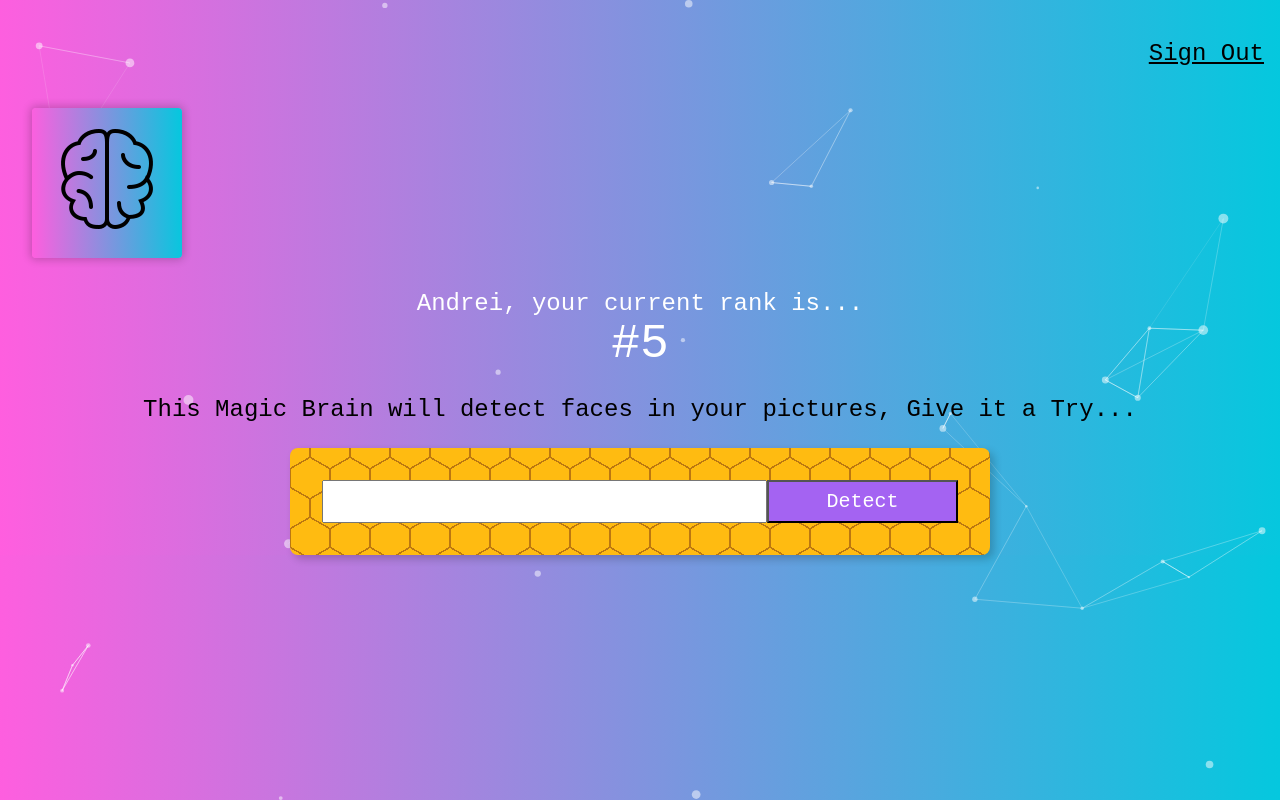
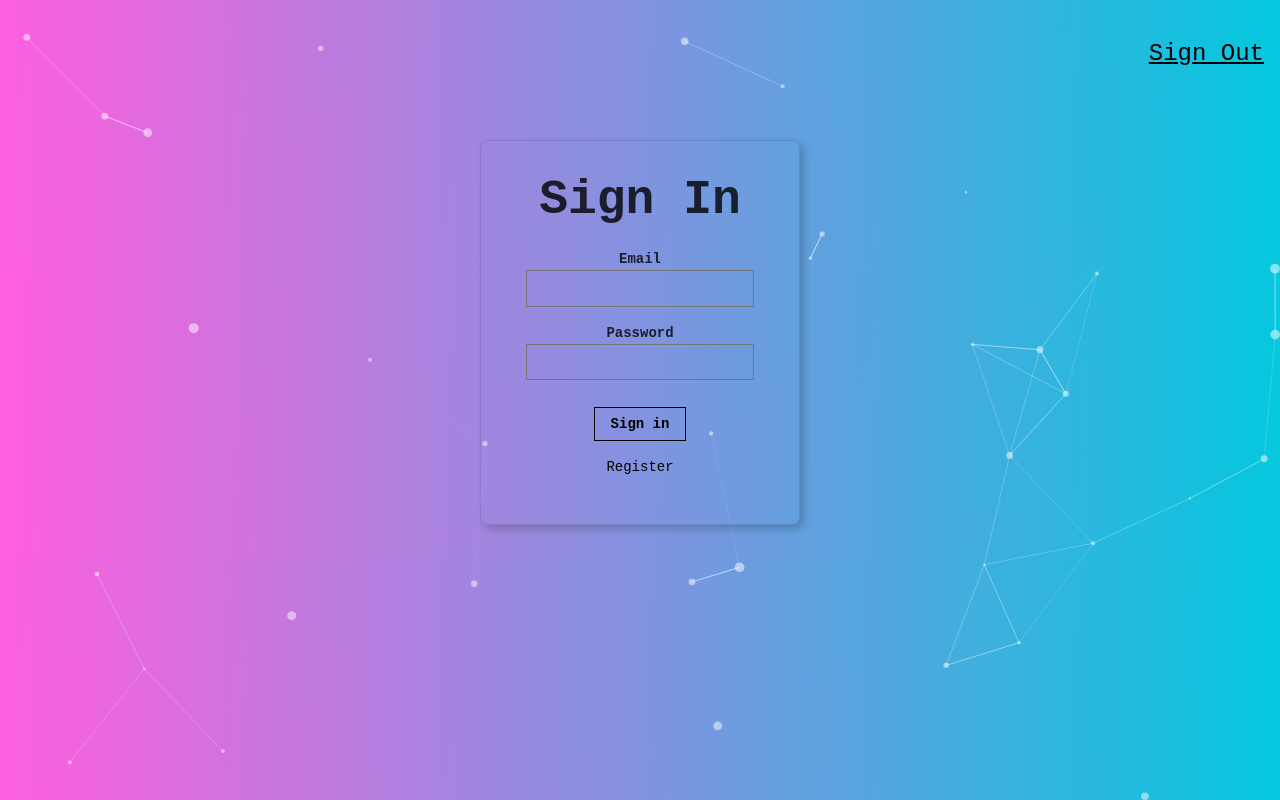
Before and after one commit to ras5014/facerecognizationbrain, a React (Create React App) app: page / in a window 1280 px wide. Built offline with nearby package versions, Linux system fonts and the light colour scheme; no server answers.

Commit message:
Added Signin and Register

```diff
--- a/src/App.js
+++ b/src/App.js
@@ -4,7 +4,8 @@
 import ImageLinkForm from "./components/imageLinkForm/ImageLinkForm";
 import Rank from "./components/rank/Rank";
 import FaceRecognition from "./components/faceRecognition/FaceRecognition";
-import Signup from "./components/signup/Signup";
+import Signin from "./components/signin/Signin";
+import Register from "./components/register/Register";
 
 import { useCallback, useEffect } from "react";
 import Particles from "react-tsparticles";
@@ -16,7 +17,7 @@
   const [input, setInput] = useState("");
   const [imageURL, setImageURL] = useState("");
   const [box, setBox] = useState({});
-
+  let [route, setRoute] = useState("signin");
 
   const handleApiCall = async () => {
     ///////////////////////////////////////////////////////////////////////////////////////////////////
@@ -80,6 +81,7 @@
   };
 
   useEffect(() => {
+    if (imageURL.length == 0) return;
     handleApiCall();
   }, [imageURL]);
 
@@ -119,6 +121,10 @@
     await console.log(container);
   }, []);
 
+  const onRouteChange = (route) => {
+    setRoute(route);
+  };
+
   return (
     <div className="App">
       <Particles
@@ -128,8 +134,9 @@
         loaded={particlesLoaded}
         options={particlesOptions}
       />
-      <Navigation />
-      {/* <Signup /> */}
+      <Navigation onRouteChange={onRouteChange} />
+      {route === "home" ? (
+        <div>
           <Logo />
           <Rank />
           <ImageLinkForm
@@ -138,6 +145,12 @@
           />
           <FaceRecognition imageURL={imageURL} box={box} />
         </div>
+      ) : route === "signin" ? (
+        <Signin onRouteChange={onRouteChange} />
+      ) : (
+        <Register onRouteChange={onRouteChange} />
+      )}
+    </div>
   );
 }
 
--- a/src/components/navigation/Navigation.js
+++ b/src/components/navigation/Navigation.js
@@ -1,7 +1,12 @@
-const Navigation = () => {
+const Navigation = ({ onRouteChange }) => {
   return (
     <nav style={{ display: "flex", justifyContent: "flex-end" }}>
-      <p className="f3 link dim black underline pa3 pointer">Sign Out</p>
+      <p
+        onClick={() => onRouteChange("signin")}
+        className="f3 link dim black underline pa3 pointer"
+      >
+        Sign Out
+      </p>
     </nav>
   );
 };
--- /dev/null
+++ b/src/components/register/Register.js
@@ -0,0 +1,58 @@
+const Register = ({ onRouteChange }) => {
+  return (
+    <div>
+      <article className="br3 ba dark-gray b--black-10 mv4 w-100 w-50-m w-25-l mw6 shadow-5 center">
+        <main className="pa4 black-80">
+          <form className="measure">
+            <fieldset id="sign_up" className="ba b--transparent ph0 mh0">
+              <legend className="f1 fw6 ph0 mh0">Register</legend>
+              <div className="mt3">
+                <label className="db fw6 lh-copy f6" htmlFor="name">
+                  Name
+                </label>
+                <input
+                  className="pa2 input-reset ba bg-transparent hover-bg-black hover-white w-100"
+                  type="text"
+                  name="name"
+                  id="name"
+                />
+              </div>
+              <div className="mt3">
+                <label className="db fw6 lh-copy f6" htmlFor="email-address">
+                  Email
+                </label>
+                <input
+                  className="pa2 input-reset ba bg-transparent hover-bg-black hover-white w-100"
+                  type="email"
+                  name="email-address"
+                  id="email-address"
+                />
+              </div>
+              <div className="mv3">
+                <label className="db fw6 lh-copy f6" htmlFor="password">
+                  Password
+                </label>
+                <input
+                  className="b pa2 input-reset ba bg-transparent hover-bg-black hover-white w-100"
+                  type="password"
+                  name="password"
+                  id="password"
+                />
+              </div>
+            </fieldset>
+            <div className="">
+              <input
+                onClick={() => onRouteChange("signin")}
+                className="b ph3 pv2 input-reset ba b--black bg-transparent grow pointer f6 dib"
+                type="submit"
+                value="Register"
+              />
+            </div>
+          </form>
+        </main>
+      </article>
+    </div>
+  );
+};
+
+export default Register;
--- a/src/components/signup/Signup.js
+++ b/src/components/signin/Signin.js
@@ -1,4 +1,4 @@
-const Signup = () => {
+const Signin = ({ onRouteChange }) => {
   return (
     <div>
       <article className="br3 ba dark-gray b--black-10 mv4 w-100 w-50-m w-25-l mw6 shadow-5 center">
@@ -31,15 +31,19 @@
             </fieldset>
             <div className="">
               <input
+                onClick={() => onRouteChange("home")}
                 className="b ph3 pv2 input-reset ba b--black bg-transparent grow pointer f6 dib"
                 type="submit"
                 value="Sign in"
               />
             </div>
             <div className="lh-copy mt3">
-              <a href="#0" className="f6 link dim black db">
+              <p
+                onClick={() => onRouteChange("register")}
+                className="f6 link dim black db pointer"
+              >
                 Register
-              </a>
+              </p>
             </div>
           </form>
         </main>
@@ -48,4 +52,4 @@
   );
 };
 
-export default Signup;
+export default Signin;
```
Lines whose indentation alone changed are shown as unchanged.
